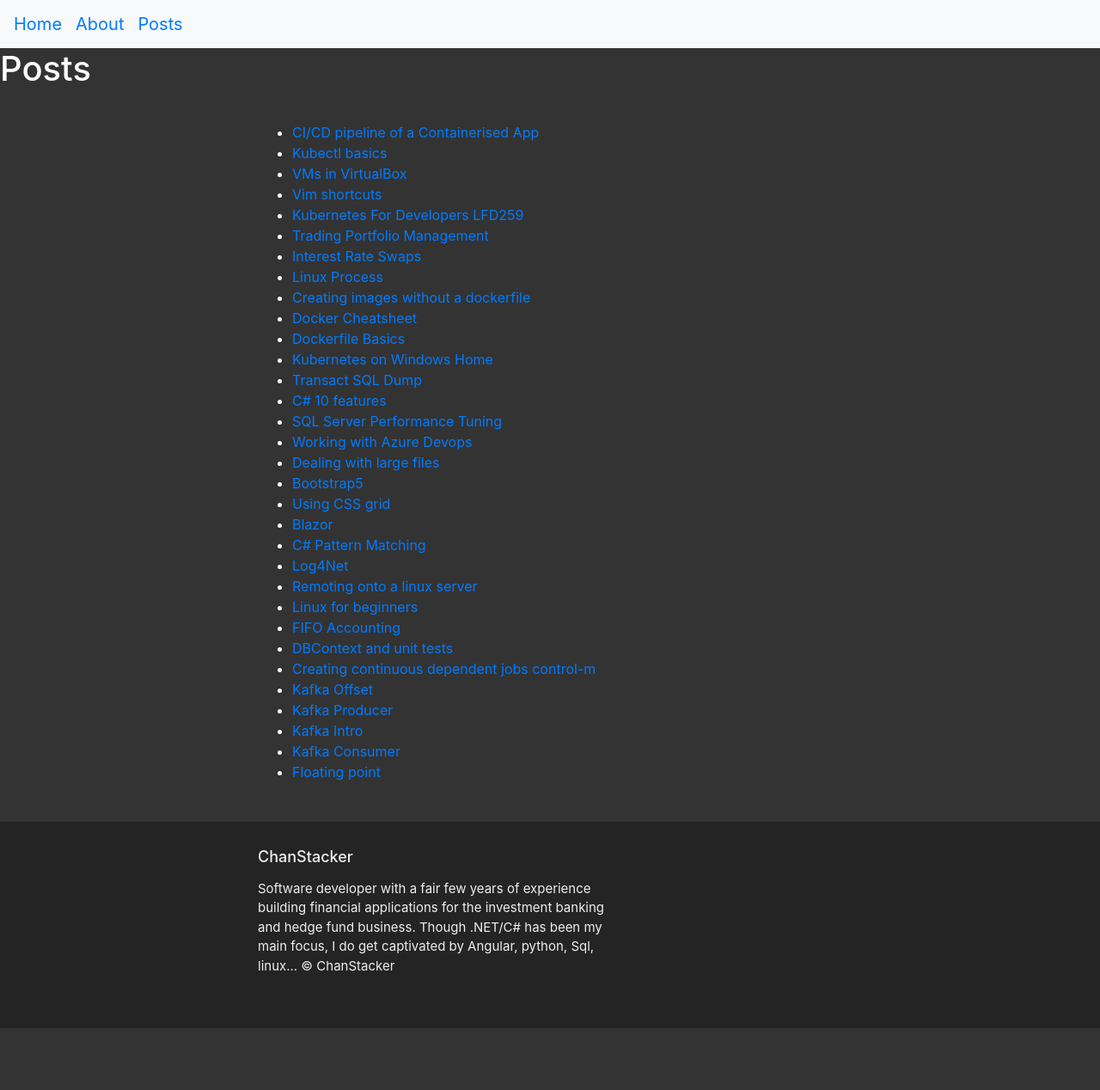
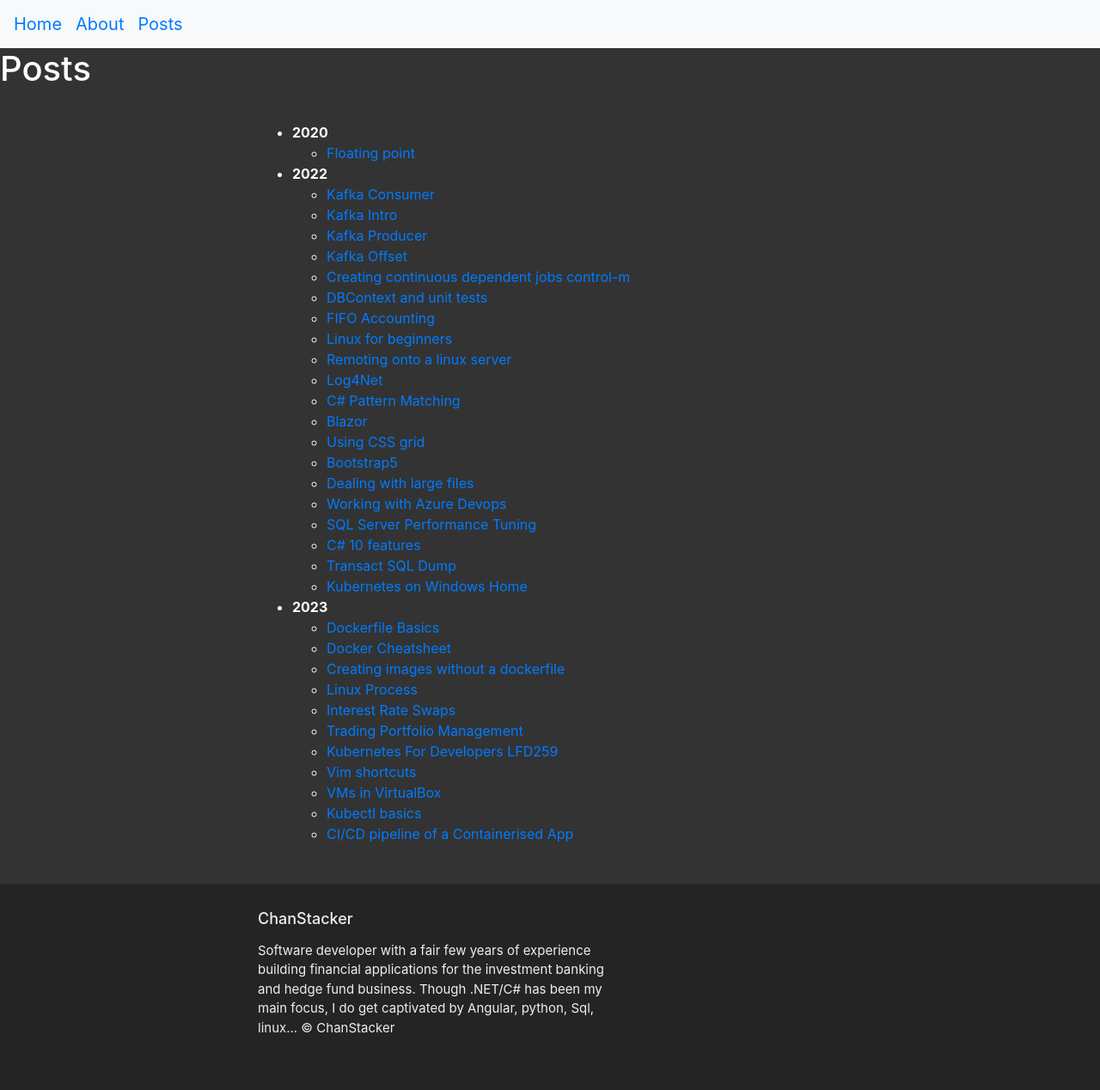
Before and after one commit to ChanStacker/chanstacker.github.io, a Jekyll site: the page built from posts.markdown, in a window 1280 px wide. Shown: the whole page at 86% size. Built offline with Jekyll 4.4.1, drawn with Linux system fonts in a browser that asks for light colours; before the commit the page ends 1196 px from its top, so only the background shows below that.

Commit message:
Group posts page by year in chronological order
Co-Authored-By: Claude Opus 5.5 <noreply@anthropic.com>

```diff
--- a/posts.markdown
+++ b/posts.markdown
@@ -4,10 +4,20 @@ title: Posts
 permalink: /posts/
 ---
 
+{% assign posts_oldest_first = site.posts | reverse %}
+{% assign posts_by_year = posts_oldest_first | group_by_exp: "post", "post.date | date: '%Y'" %}
+
 <ul>
-  {% for post in site.posts %}
+  {% for year in posts_by_year %}
     <li>
-      <a href="{{ post.url }}">{{ post.title }}</a>
+      <strong>{{ year.name }}</strong>
+      <ul>
+        {% for post in year.items %}
+          <li>
+            <a href="{{ post.url }}">{{ post.title }}</a>
+          </li>
+        {% endfor %}
+      </ul>
     </li>
   {% endfor %}
 </ul>
```
